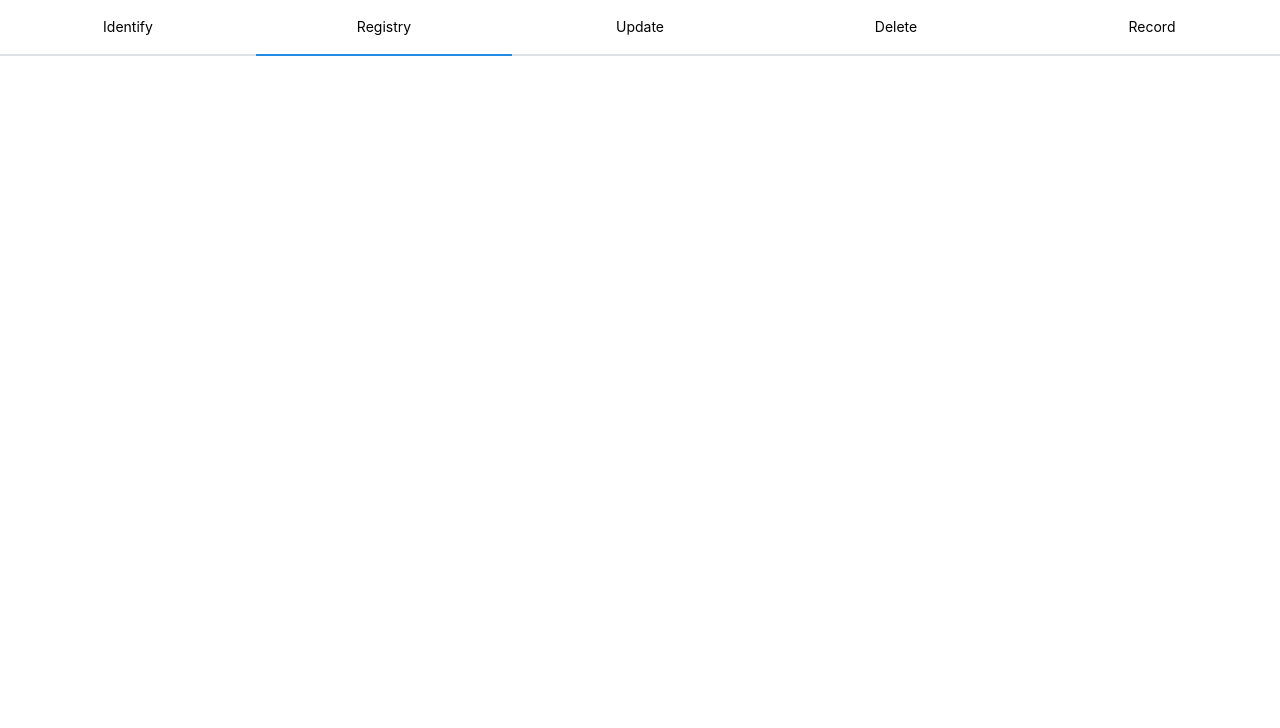
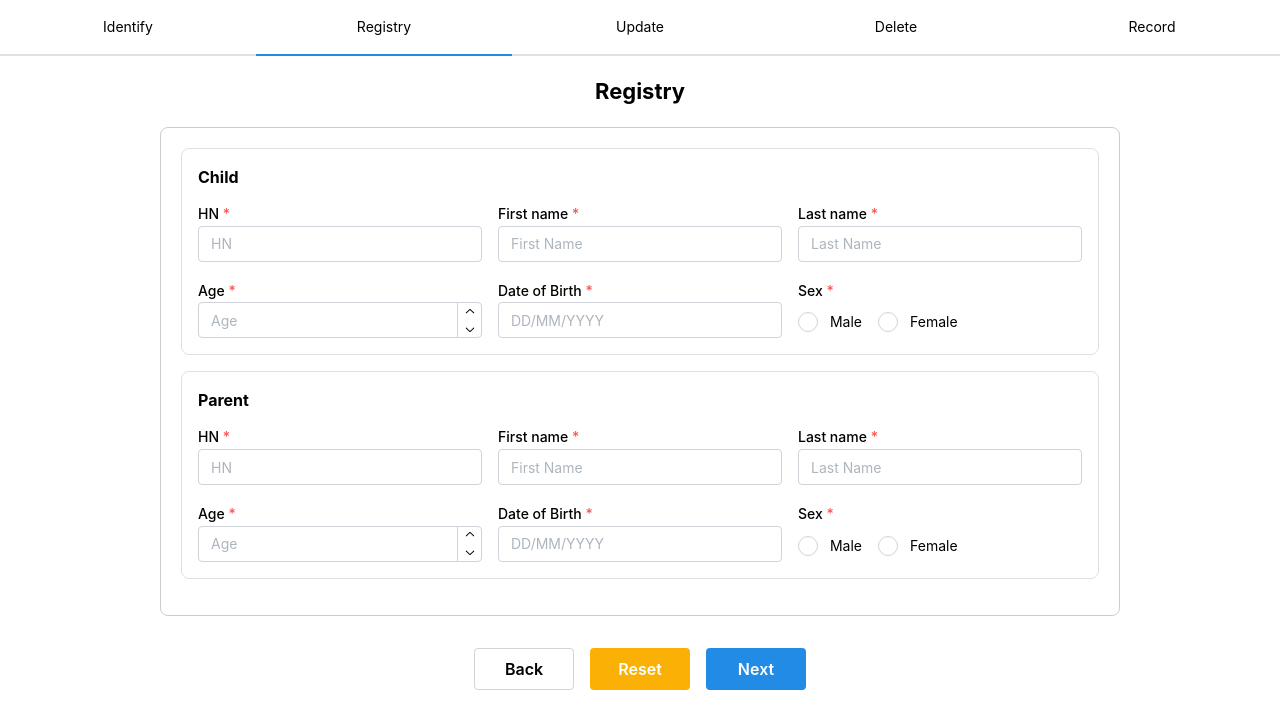
Before and after one commit to SonOfThitivas/Ear-Biometric-Desktop-Application, a React (Vite) app: page / in a window 1280 px wide. Both pictures are taken after a click on the tab "Registry". Shown: the top 728 px of the page. Built offline with nearby package versions, Linux system fonts and the light colour scheme.

Commit message:
insert new child and parent

```diff
--- a/src/app.tsx
+++ b/src/app.tsx
@@ -16,6 +16,7 @@ import {
 
 import Identify from './identify';
 import Record from './record';
+import Registry from './registry';
 
 // const navbarList = [
 //     {label: "Identify"},
@@ -27,7 +28,7 @@ import Record from './record';
 
 const tabList = [
     {label: "Identify", child:<Identify/>},
-    {label: "Registry", child:null},
+    {label: "Registry", child:<Registry/>},
     {label: "Update", child:null},
     {label: "Delete", child:null},
     {label: "Record", child:<Record/>},
--- a/src/preload.ts
+++ b/src/preload.ts
@@ -7,4 +7,5 @@ contextBridge.exposeInMainWorld('electronAPI', {
   getByName: (name: string) => ipcRenderer.invoke('db:get-by-name', name),
   getAllPatients: () => ipcRenderer.invoke('db:get-all-patients'),
   getAllRelations: () => ipcRenderer.invoke('db:get-all-relations'),
+  registerPatientPair: (child: any, parent: any) => ipcRenderer.invoke('db:register-patient-pair', { child, parent }),
 });
--- /dev/null
+++ b/src/registry.tsx
@@ -0,0 +1,158 @@
+import React, { useState } from 'react';
+import {
+    Box, Title, Grid, Button, Group, Radio, Input, NumberInput
+} from '@mantine/core';
+import { DateInput, DatesProvider } from '@mantine/dates';
+
+interface PatientForm {
+    hn: string;
+    firstname: string;
+    lastname: string;
+    age: number | '';
+    sex: string;
+    dob: Date | null;
+}
+
+const initialFormState: PatientForm = {
+    hn: '', firstname: '', lastname: '', age: '', sex: '', dob: null
+};
+
+// --- FIX: Move this component OUTSIDE of the Registry function ---
+const PatientInputSection = ({
+    title, data, updateFunc
+}: { title: string, data: PatientForm, updateFunc: (f: keyof PatientForm, v: any) => void }) => (
+    <Box p="md" mb="md" bd="1px solid #e0e0e0" style={{ borderRadius: '8px' }}>
+        <Title order={5} mb="sm">{title}</Title>
+        <Grid>
+            <Grid.Col span={4}>
+                <Input.Wrapper label="HN" withAsterisk>
+                    <Input placeholder="HN" value={data.hn} onChange={(e) => updateFunc('hn', e.target.value)} />
+                </Input.Wrapper>
+            </Grid.Col>
+            <Grid.Col span={4}>
+                <Input.Wrapper label="First name" withAsterisk>
+                    <Input placeholder="First Name" value={data.firstname} onChange={(e) => updateFunc('firstname', e.target.value)} />
+                </Input.Wrapper>
+            </Grid.Col>
+            <Grid.Col span={4}>
+                <Input.Wrapper label="Last name" withAsterisk>
+                    <Input placeholder="Last Name" value={data.lastname} onChange={(e) => updateFunc('lastname', e.target.value)} />
+                </Input.Wrapper>
+            </Grid.Col>
+            <Grid.Col span={4}>
+                <NumberInput label="Age" placeholder="Age" withAsterisk value={data.age} onChange={(val) => updateFunc('age', val)} min={0} max={150} />
+            </Grid.Col>
+            <Grid.Col span={4}>
+                <DatesProvider settings={{ locale: "th" }}>
+                    <DateInput
+                        label="Date of Birth"
+                        placeholder="DD/MM/YYYY"
+                        withAsterisk
+                        valueFormat="DD/MM/YYYY"
+                        value={data.dob}
+                        onChange={(val) => updateFunc('dob', val)}
+                    />
+                </DatesProvider>
+            </Grid.Col>
+            <Grid.Col span={4}>
+                <Radio.Group label="Sex" withAsterisk value={data.sex} onChange={(val) => updateFunc('sex', val)}>
+                    <Group mt="xs">
+                        <Radio value="M" label="Male" />
+                        <Radio value="F" label="Female" />
+                    </Group>
+                </Radio.Group>
+            </Grid.Col>
+        </Grid>
+    </Box>
+);
+
+function Registry() {
+    const [childForm, setChildForm] = useState<PatientForm>({ ...initialFormState });
+    const [parentForm, setParentForm] = useState<PatientForm>({ ...initialFormState });
+
+    const updateChild = (field: keyof PatientForm, value: any) => {
+        setChildForm(prev => ({ ...prev, [field]: value }));
+    };
+    const updateParent = (field: keyof PatientForm, value: any) => {
+        setParentForm(prev => ({ ...prev, [field]: value }));
+    };
+
+    const handleReset = () => {
+        setChildForm({ ...initialFormState });
+        setParentForm({ ...initialFormState });
+    };
+
+    const getMissingFields = (form: PatientForm) => {
+        const errors: string[] = [];
+        if (!form.hn.trim()) errors.push("HN");
+        if (!form.firstname.trim()) errors.push("First Name");
+        if (!form.lastname.trim()) errors.push("Last Name");
+        if (form.age === '') errors.push("Age");
+        if (!form.sex) errors.push("Sex");
+        if (!form.dob) errors.push("Date of Birth");
+        return errors;
+    };
+
+    const handleNext = async () => {
+        // --- 1. VALIDATE CHILD (Mandatory) ---
+        const childMissing = getMissingFields(childForm);
+        if (childMissing.length > 0) {
+            alert(`⚠️ Missing Child Information:\nPlease fill:\n- ${childMissing.join('\n- ')}`);
+            return;
+        }
+
+        // --- 2. VALIDATE PARENT (Conditional) ---
+        const isParentStarted = Object.values(parentForm).some(val => val !== '' && val !== null);
+
+        if (isParentStarted) {
+            const parentMissing = getMissingFields(parentForm);
+            if (parentMissing.length > 0) {
+                alert(`⚠️ Missing Parent Information:\nSince you started filling the Parent section, please complete:\n- ${parentMissing.join('\n- ')}`);
+                return;
+            }
+        }
+
+        // --- 3. PROCEED ---
+        console.log("🚀 [UI] Validation Passed. Sending Registration Data...");
+
+        try {
+            const result = await window.electronAPI.registerPatientPair(childForm, parentForm);
+
+            if (result.success) {
+                alert("✅ Registration Successful!");
+                handleReset();
+            } else {
+                alert("❌ Failed: " + result.message);
+            }
+        } catch (error) {
+            console.error("❌ [UI] Error calling register API:", error);
+            alert("System Error during registration.");
+        }
+    };
+
+    return (
+        <Box p="lg" style={{ maxWidth: '1000px', margin: '0 auto' }}>
+            <Title order={3} ta="center" mb="lg">Registry</Title>
+
+            <Box p="lg" bd="1px solid #ccc" style={{ borderRadius: '8px' }}>
+                {/* Now using the external component */}
+                <PatientInputSection title="Child" data={childForm} updateFunc={updateChild} />
+                <PatientInputSection title="Parent" data={parentForm} updateFunc={updateParent} />
+            </Box>
+
+            <Group justify="center" mt="xl" gap="md">
+                <Button variant="default" size="md" style={{ width: '100px' }} onClick={() => console.log("Back clicked")}>
+                    Back
+                </Button>
+                <Button color="yellow" size="md" style={{ width: '100px' }} onClick={handleReset}>
+                    Reset
+                </Button>
+                <Button color="blue" size="md" style={{ width: '100px' }} onClick={handleNext}>
+                    Next
+                </Button>
+            </Group>
+        </Box>
+    );
+}
+
+export default Registry;
--- a/src/renderer.ts
+++ b/src/renderer.ts
@@ -35,6 +35,7 @@ export interface IElectronAPI {
   getByName: (name: string) => Promise<any[]>;
   getAllPatients: () => Promise<any[]>;
   getAllRelations: () => Promise<any[]>;
+  registerPatientPair: (child: any, parent: any) => Promise<{ success: boolean, message: string }>;
 
 }
 
```
Also changed, not shown: src/database.ts (+64 -0 lines), src/main.ts (+54 -37 lines).
